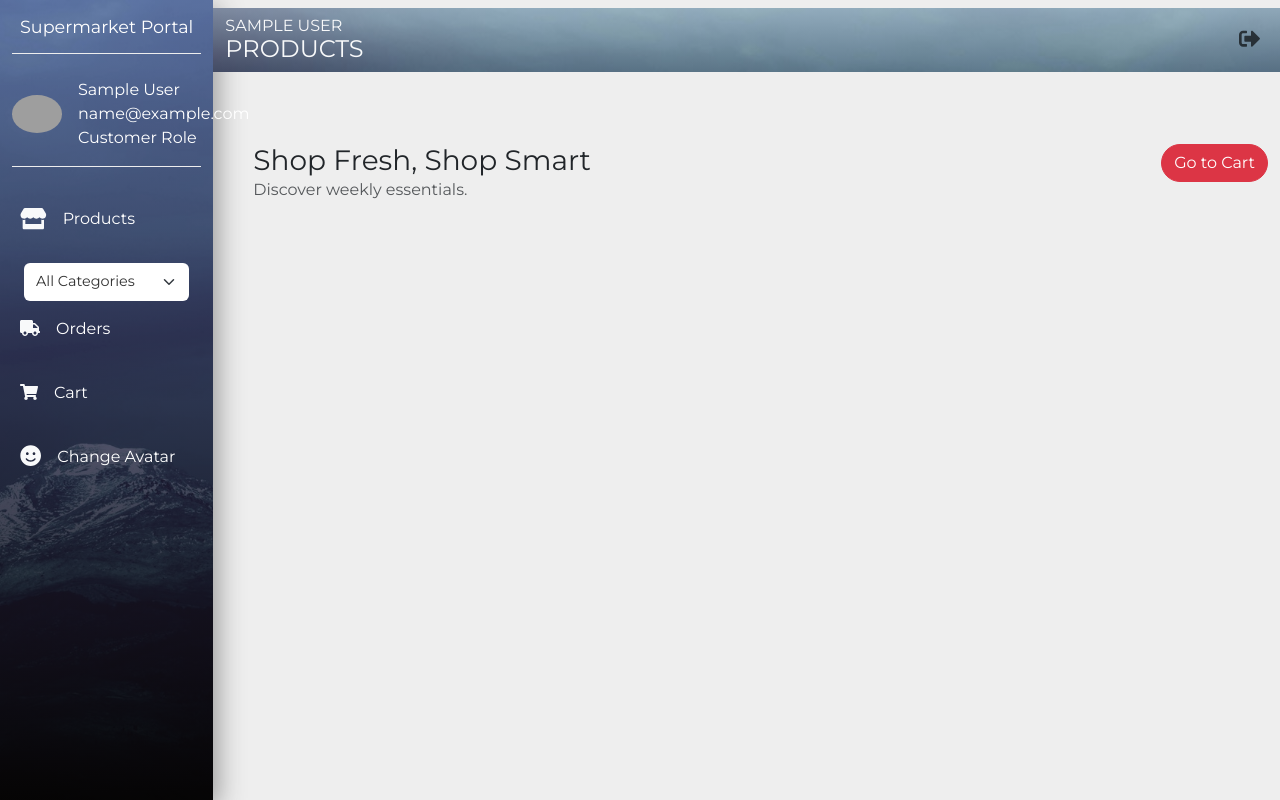
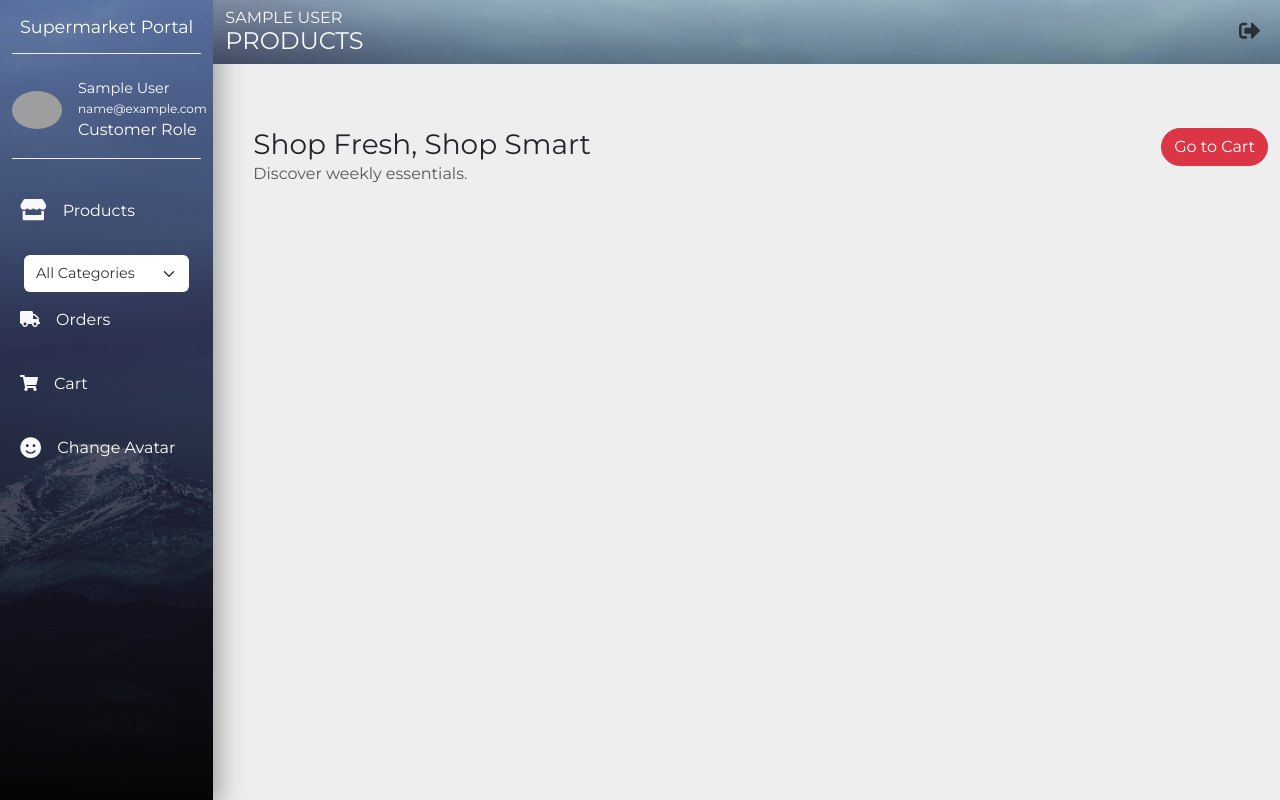
Before and after one commit to ahmedhus1984/ict239, a Flask app: page / in a window 1280 px wide. Run offline with Flask 2, Linux system fonts and the light colour scheme; the visitor is signed in with stand-in values (Sample User, id 1); data that the repository does not hold is empty; some libraries are stand-ins or nearby versions; grey boxes are pictures that could not be loaded.

Commit message:
qn2a(i) completed

```diff
--- a/templates/base.html
+++ b/templates/base.html
@@ -22,7 +22,7 @@
 
 
   <!-- navbar -->
-  <nav class="navbar navbar-expand-md navbar-light">
+  <nav class="navbar navbar-expand-md navbar-light p-0">
     <button class="navbar-toggler ms-auto mb-2 bg-light" type="button" data-bs-toggle="collapse" data-bs-target="#myNavbar">
       <span class="navbar-toggler-icon"></span>
     </button>
@@ -44,9 +44,9 @@
               <img src="{{ url_for('static', filename='img/avatar/' + current_user.avatar)}}" width="50"
                 class="rounded-circle me-3" id="userAvatar">
               {% endif %}
-              <div class="d-flex flex-column">
-                <span class="text-white">{{ current_user.name }}</span>
-                <span class="text-white">{{ current_user.email }}</span>
+              <div class="d-flex flex-column" style="min-width: 0;">
+                <span class="text-white" style="font-size: 0.9rem;">{{ current_user.name }}</span>
+                <span class="text-white" style="font-size: 0.75rem;">{{ current_user.email }}</span>
                 <span class="text-white">
                   {% if current_user.email == "admin@abc.com" %}Admin Role{% else %}Customer Role{% endif %}
                 </span>
--- a/templates/products.html
+++ b/templates/products.html
@@ -63,7 +63,11 @@
         <strong class="text-danger">Special: ${{ "%.2f"|format(product.special_price) }}</strong><br>
         <small class="text-muted">Usual: <s>${{ "%.2f"|format(product.usual_price) }}</s></small>
       </p>
-      <a href="/viewProductDetail/{{ product.id }}" class="btn btn-outline-danger btn-sm">View to Add to Cart</a>
+      {% if current_user.is_authenticated and current_user.email != "admin@abc.com" %}
+        <a href="/viewProductDetail/{{ product.id }}" class="btn btn-outline-danger btn-sm">View to Add to Cart</a>
+        {% else %}
+        <a href="/viewProductDetail/{{ product.id }}" class="btn btn-outline-danger btn-sm">View Details</a>
+      {% endif %}
     </div>
   </div>
 </div>
```
Also changed, not shown: templates/productDetail.html (+15 -3 lines).
